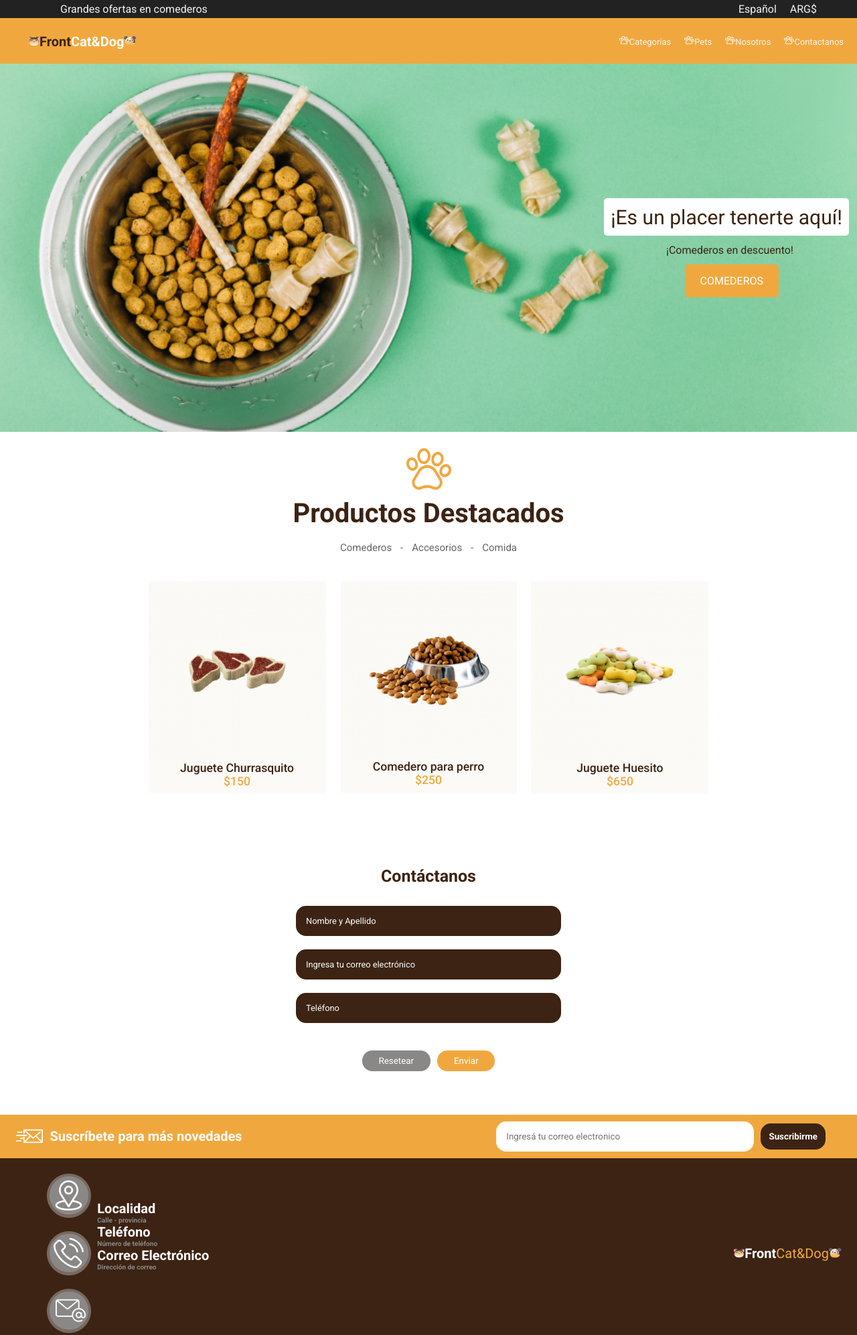
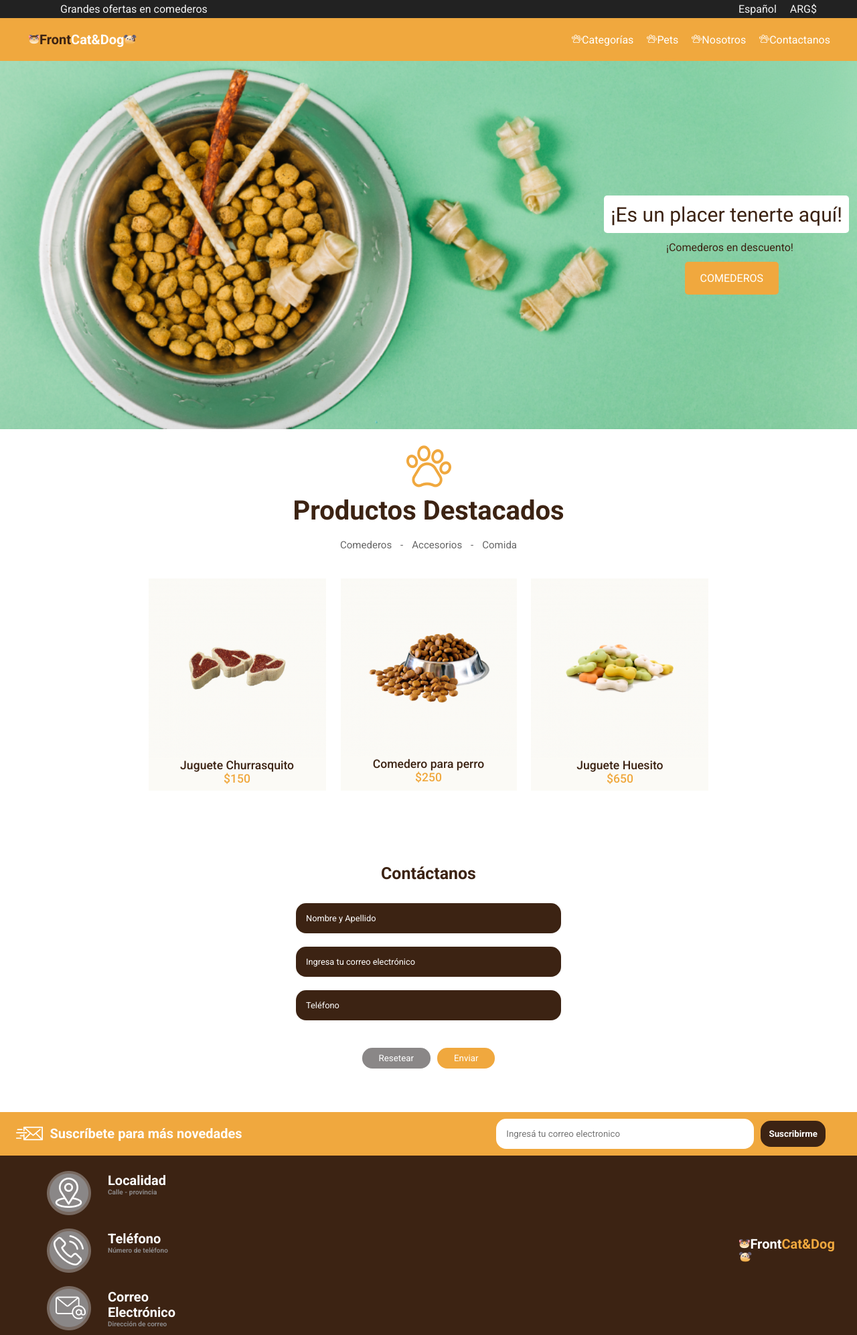
Before and after one commit to JulianaAparicio/Pet-Shop, a plain HTML site: page index.html in a window 1280 px wide. Shown: the top 1994 px of the page at 67% size. Drawn offline with Linux system fonts and the light colour scheme.

Commit message:
Ultima modif footer

```diff
--- a/css/_footer.scss
+++ b/css/_footer.scss
@@ -55,7 +55,6 @@ footer {
         align-items: center;
         background-color: $color-secundario;
         display: flex;
-        justify-content: space-between;
         padding: 1.44rem;
 
         .footer-iconos {
@@ -65,46 +64,42 @@ footer {
             gap: 1.25rem;
             justify-content: space-evenly;
             padding-left: 2.94rem;
+            padding-right: 1.56rem;
         }
 
         .footer-datos {
-            align-items: flex-start;
             display: flex;
             flex-direction: column;
+            gap: 3.25rem;
             font-weight: bold;
-            justify-content: stretch;
-            padding-bottom: 3.19rem;
-            padding-right: 48.43rem;
+            padding-right: 49.10rem;
+
+            h5 {
+                color: $color-fondo-principal;
+                font-size: 1.25rem;
+                line-height: 1.44rem;
+            }
 
             p {
                 color: $color-boton-1;
                 font-size: 0.63rem;
                 line-height: 0.75rem;
             }
-
-            h5 {
-                color: $color-fondo-principal;
-                font-size: 1.25rem;
-                line-height: 1.44rem;
-            }
         }
 
         .footer-logo {
             background-color: $color-secundario;
-            bottom: 160px;
-            left: 1100px;
-        }
+            font-weight: 700;
 
             .logofooter1 {
                 color: $color-fondo-principal;
-            font-weight: 700;
                 font-size: 1.25rem;
             }
 
             .logofooter2 {
                 color: $color-principal;
                 font-size: 1.25rem;
-            font-weight: normal;
+            }
         }
     }
 
@@ -114,11 +109,11 @@ footer {
         display: flex;
         justify-content: center;
         padding: 0.3rem;
-    }
 
-    .footer-abajo p {
+        p {
             color: $color-fondo-principal;
-        font-size: 0.94rem;
-        font-weight: bold;
+            font-size: 0.73rem;
+            font-weight: 700;
         }
     }
+}
--- a/css/_header.scss
+++ b/css/_header.scss
@@ -2,7 +2,7 @@ header {
     nav {
         .container {
             align-items: center;
-            background-color:$color-fondo-secundario;
+            background-color: $color-fondo-secundario;
             color: $color-letras;
             display: flex;
             font-weight: 400;
@@ -16,7 +16,7 @@ header {
                 list-style-type: none;
 
                 li {
-                    a{
+                    a {
                         font-weight: 400;
                         padding-left: 1.25rem;
                     }
@@ -27,34 +27,44 @@ header {
         .logo {
             align-items: center;
             background-color: $color-principal;
+            color: $color-fondo-principal;
+            display: flex;
+            justify-content: space-between;
+
+            h1 {
+                align-items: center;
                 color: $color-letras;
                 display: flex;
-            justify-content: space-between;
+                font-size: 1.25rem;
+                font-weight: 700;
+                justify-content: flex-start;
                 padding: 1.25rem;
                 padding-left: 2.69rem;
-        }
 
                 .logo1 {
-            color:$color-secundario;
-            font-weight: 700;
-            font-size: 1.25rem;
+                    color: $color-secundario;
                 }
 
                 .logo2 {
                     color: $color-fondo-principal;
-            font-size: 1.25rem;
-            font-weight: 700;
+                }
             }
 
-        .menu-2 {
+            ul {
                 display: flex;
+                padding-right: 2.5rem;
+
+                li {
                     list-style-type: none;
 
-            li {
+                    img {
                         font-size: 0.81rem;
                         font-weight: 400;
+                        line-height: 1rem;
                         padding-left: 1.25rem;
                     }
                 }
             }
         }
+    }
+}
--- a/index.html
+++ b/index.html
@@ -22,12 +22,10 @@
       <div class="logo">
         <h1><img src="img/Gato.png" alt="Gato logo"><span class="logo1">Front</span><span class="logo2">Cat&Dog</span><img src="img/Dog.png" alt="Perro logo"></h1>
         <ul>
-          <div class="menu-2">
             <li><img src="img/pawprint sin fondo.png" alt="pawprint">Categorías</li>
             <li><img src="img/pawprint sin fondo.png" alt="pawprint">Pets</li>
             <li><img src="img/pawprint sin fondo.png" alt="pawprint">Nosotros</li>
             <li><img src="img/pawprint sin fondo.png" alt="pawprint">Contactanos</li>
-          </div>
         </ul>
       </div>
      </nav>
@@ -127,12 +125,18 @@
         <img src="img/Icono correo.png" alt="Correo Electrónico">
       </div>
       <div class="footer-datos">
+        <div class="localidad">
           <h5>Localidad</h5>
           <p>Calle - provincia</p>
+        </div>
+        <div class="telefono">
           <h5>Teléfono</h5>
           <p>Número de teléfono</p>
+        </div>
+        <div class="correo-electronico">
           <h5>Correo Electrónico</h5>
           <p>Dirección de correo</p>
+        </div>
       </div>
       <div class="footer-logo">
         <img src="img/Gato.png" alt="Gato logo"><span class="logofooter1">Front</span><span class="logofooter2">Cat&Dog</span><img src="img/Dog.png" alt="Perro logo">
```
Also changed, not shown: css/style.css, 1 other file. Lines whose indentation alone changed are shown as unchanged.
